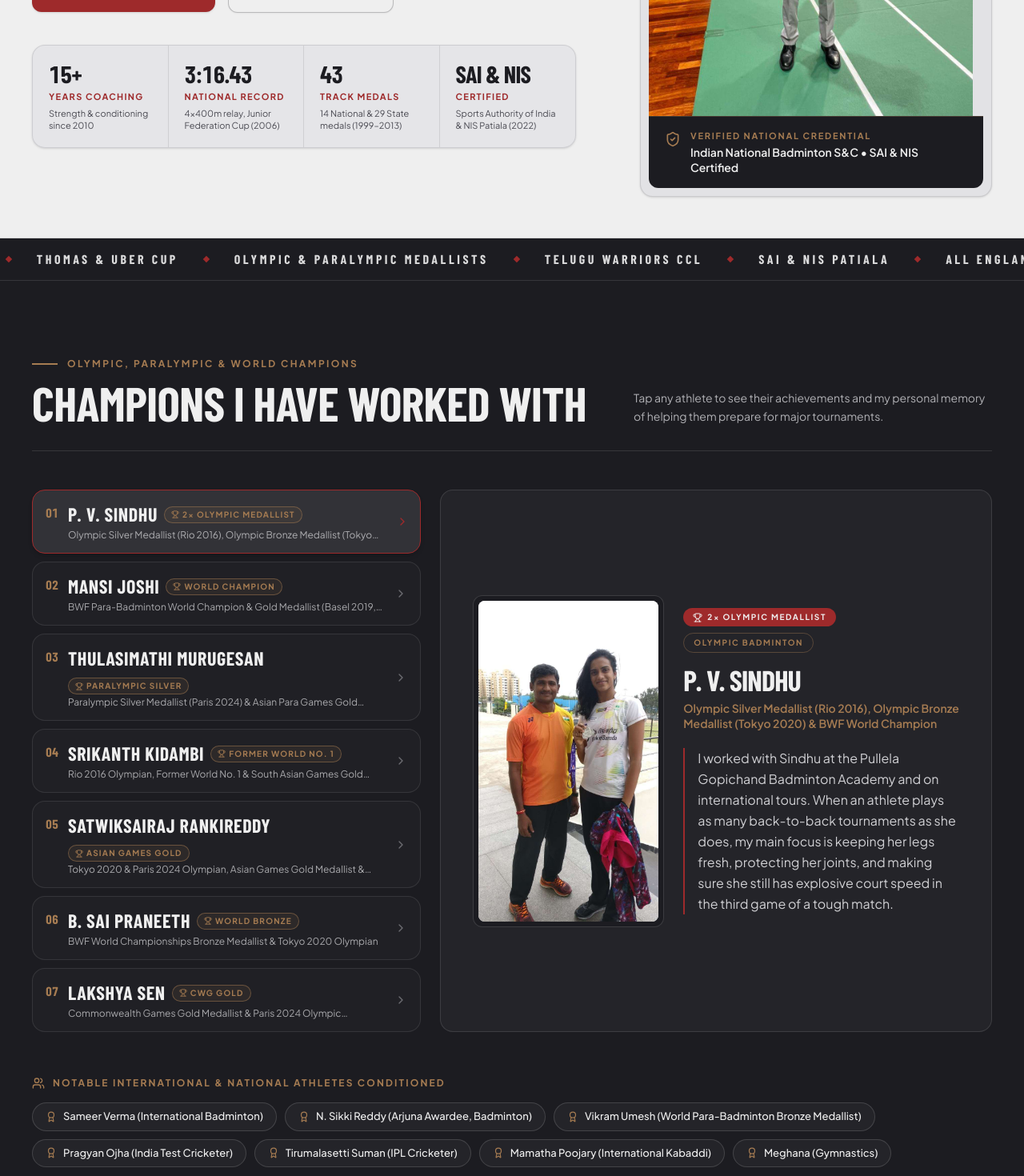
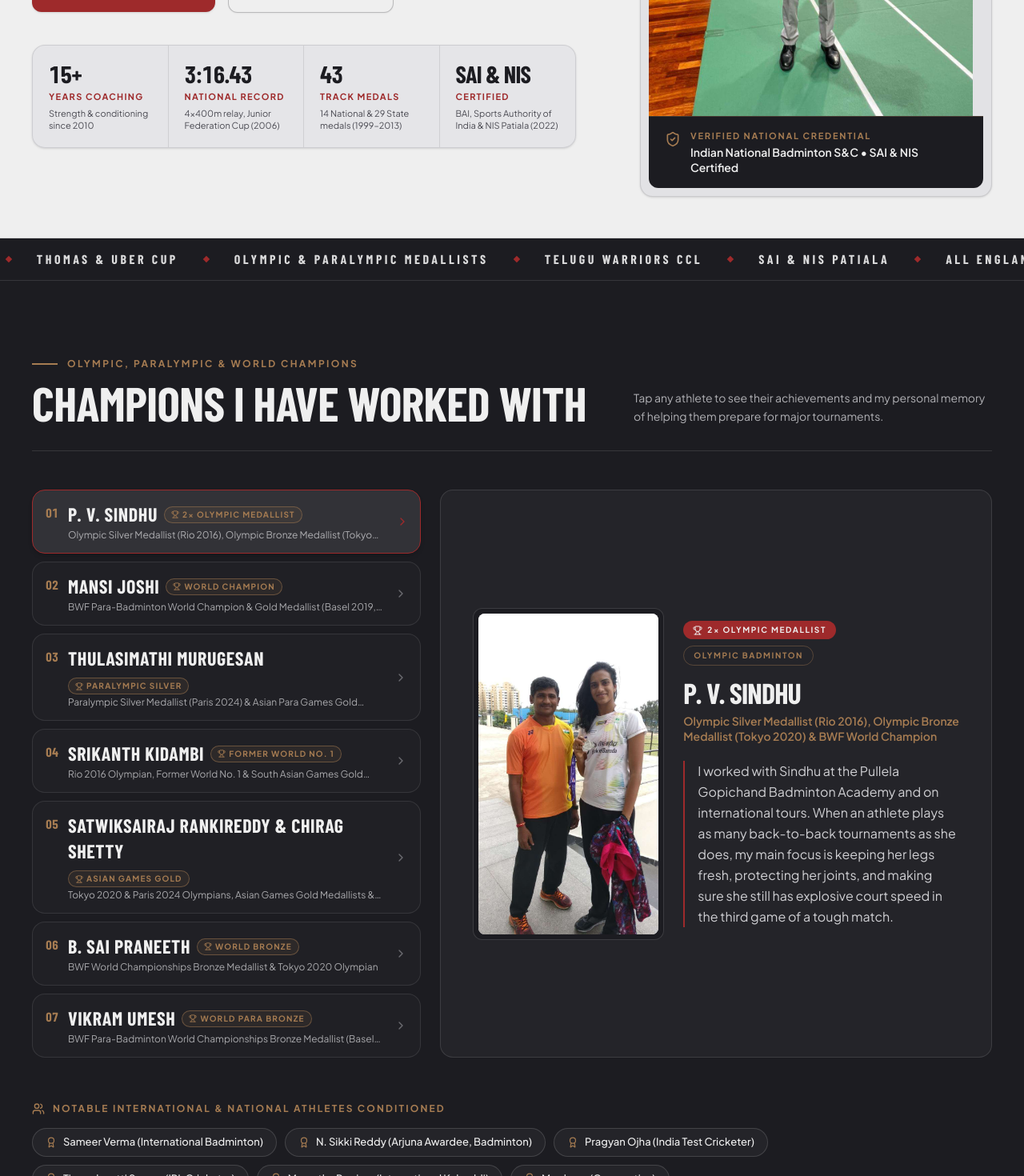
Before and after one commit to narendrasaiseelam-wq/coach-lomada-raju, a React (Vite) app: page / in a window 1280 px wide. Shown: the part 620-2090 px from the top of the page at 80% size. Built offline with nearby package versions, Linux system fonts and the light colour scheme; a web font is replaced by a local one.

Commit message:
Update Hero BAI credential, Satwik & Chirag Shetty, B. Sai Praneeth medal portrait, and Vikram Umesh

```diff
--- a/src/data/portfolioData.js
+++ b/src/data/portfolioData.js
@@ -1,7 +1,7 @@
 export const coachProfile = {
   fullName: "Lomada Raju",
   monogram: "LR",
-  title: "International Strength & Conditioning Coach • Hyderabad",
+  title: "International Strength & Conditioning Coach",
   specialisationLine:
     "15+ Years International Strength & Conditioning Specialist — Olympic & Para-Badminton, National Cricket, Athletics & Sports Yoga Science.",
   tagline:
@@ -35,7 +35,7 @@ export const keyHighlights = [
   { metric: "15+", label: "Years Coaching", detail: "Strength & conditioning since 2010" },
   { metric: "3:16.43", label: "National Record", detail: "4×400m relay, Junior Federation Cup (2006)" },
   { metric: "43", label: "Track Medals", detail: "14 National & 29 State medals (1999–2013)" },
-  { metric: "SAI & NIS", label: "Certified", detail: "Sports Authority of India & NIS Patiala (2022)" },
+  { metric: "SAI & NIS", label: "Certified", detail: "BAI, Sports Authority of India & NIS Patiala (2022)" },
 ];
 
 export const championsTrained = [
@@ -84,15 +84,15 @@ export const championsTrained = [
       "I supported Srikanth as part of the Indian National Badminton S&C team during his World No. 1 rise and international tours. We focused heavily on quick direction changes, lower-body power, and fast recovery between BWF Super Series rounds and the 2019 South Asian Games.",
   },
   {
-    id: "satwik",
-    name: "Satwiksairaj Rankireddy",
+    id: "satwik-chirag",
+    name: "Satwiksairaj Rankireddy & Chirag Shetty",
     achievement:
-      "Tokyo 2020 & Paris 2024 Olympian, Asian Games Gold Medallist & World No. 1 Doubles",
+      "Tokyo 2020 & Paris 2024 Olympians, Asian Games Gold Medallists & World No. 1 Men's Doubles Pair",
     category: "Olympic Badminton",
     badge: "Asian Games Gold",
     image: "/images/champ-sai-praneeth-satwik.jpg",
     story:
-      "Men's doubles is all about speed and shoulder power. With Satwik, I worked on shoulder stability for his heavy jump-smashes, along with high-intensity stamina so he could keep attacking through long three-set battles.",
+      "Men's doubles at the World No. 1 level demands explosive speed and shoulder durability. Working with Satwiksairaj Rankireddy and Chirag Shetty, I focused on shoulder stability for heavy jump-smashes, rapid net-recovery footwork, and high-intensity stamina for long three-set battles.",
   },
   {
     id: "sai-praneeth",
@@ -100,26 +100,25 @@ export const championsTrained = [
     achievement: "BWF World Championships Bronze Medallist & Tokyo 2020 Olympian",
     category: "Olympic Badminton",
     badge: "World Bronze",
-    image: "/images/champ-sai-praneeth-satwik.jpg",
+    image: "/images/champ-sai-praneeth-medal.jpg",
     story:
       "I worked closely with Sai Praneeth on rally endurance, core strength, and joint care across demanding World Championship and Olympic qualification seasons—helping his body stay ready for long, tactical singles matches.",
   },
   {
-    id: "lakshya-sen",
-    name: "Lakshya Sen",
-    achievement: "Commonwealth Games Gold Medallist & Paris 2024 Olympic Semifinalist",
-    category: "Olympic Badminton",
-    badge: "CWG Gold",
-    image: "/images/champ-lakshya-sen-pbl.jpg",
+    id: "vikram-umesh",
+    name: "Vikram Umesh",
+    achievement: "BWF Para-Badminton World Championships Bronze Medallist (Basel 2019)",
+    category: "Para-Badminton",
+    badge: "WORLD PARA BRONZE",
+    image: "/images/intl-gopichand-academy.jpg",
     story:
-      "Lakshya plays at a very fast tempo on court. Working with him in national and league camps, we focused on explosive lunging strength, quick footwork recovery, and season-long match fitness.",
+      "Alongside Manasi Joshi, Chief Coach Pullela Gopichand entrusted me with Vikram Umesh's physical preparation ahead of the 2019 BWF Para-Badminton World Championships in Basel. We built custom court-movement stability, core endurance, and recovery protocols tailored to para-badminton demands—helping him bring home a World Championship Bronze medal for India.",
   },
 ];
 
 export const notableRoster = [
   "Sameer Verma (International Badminton)",
   "N. Sikki Reddy (Arjuna Awardee, Badminton)",
-  "Vikram Umesh (World Para-Badminton Bronze Medallist)",
   "Pragyan Ojha (India Test Cricketer)",
   "Tirumalasetti Suman (IPL Cricketer)",
   "Mamatha Poojary (International Kabaddi)",
```
Also changed, not shown: public/images/champ-sai-praneeth-medal.jpg (added).
